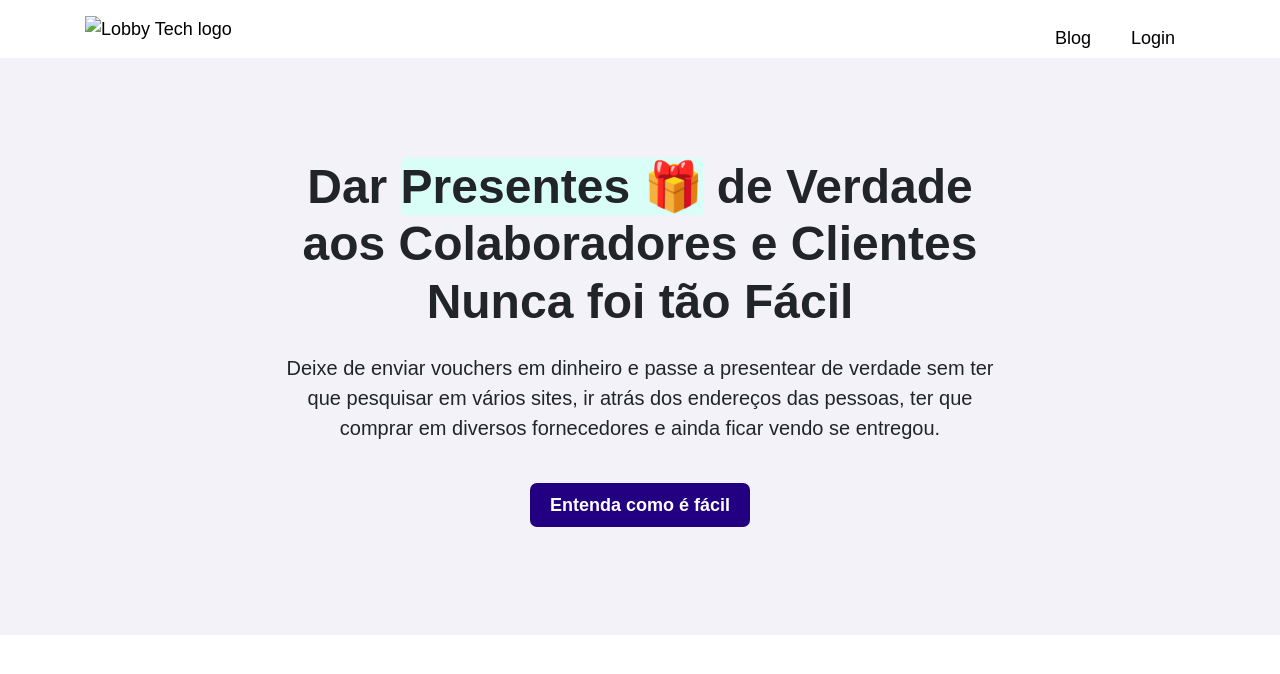
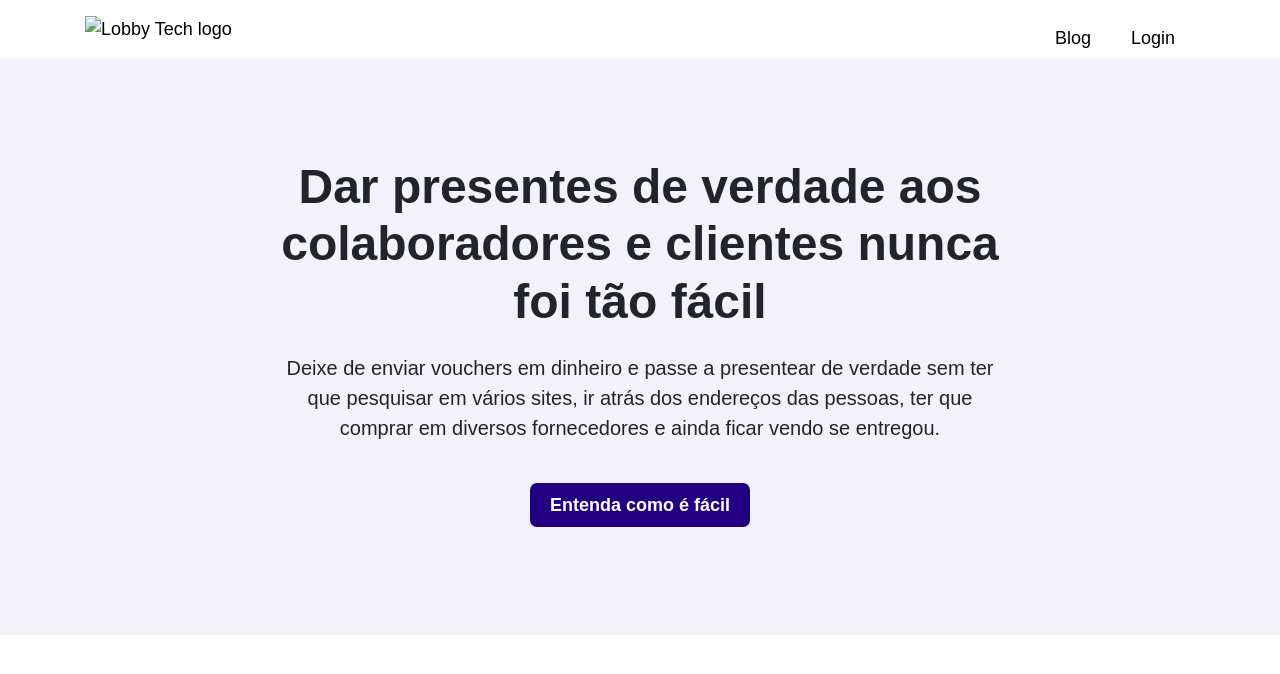
Before and after one commit to lobby-tech/lobby.tech, a Jekyll site: the page built from presentes.html, in a window 1280 px wide and 900 px high. Shown: the top 674 px of the window. Built offline with Jekyll 4.4.1, drawn with Linux system fonts in a browser that asks for light colours; a script that is not in the unit is left out; some of the changed text lies outside the part shown.

Commit message:
Updated site

```diff
--- a/_layouts/home-marketplace.html
+++ b/_layouts/home-marketplace.html
@@ -62,14 +62,10 @@
             <p><a href="/"><img src="/assets/images/lobby-logo-rodape.png" alt="Lobby Tech logo"></a></p>
             <br>
             <p>Seu parceiro ideal para criar experiências memoráveis para colaboradores, clientes e parceiros</p>
-            <p><b>vendas@lobby.tech</b></p>
+            <p><b>contato@lobby.tech</b></p>
             <p>
               <a target="_blank" href="https://www.facebook.com/lobbytecnologia/">
                 <img width="32" src="/assets/images/icons/Facebook.png" alt="Facebook">
-              </a>
-              &nbsp;
-              <a target="_blank" class="js-ga4-wa-btn-site" href="https://api.whatsapp.com/send?phone=551151998230&text=Oi, gostaria mais informações da solução da Lobby.">
-                <img width="32" src="/assets/images/icons/WhatsApp.png" alt="WhattsApp">
               </a>
               &nbsp;
               <a target="_blank" href="https://www.linkedin.com/company/lobbytech/">
--- a/presentes.html
+++ b/presentes.html
@@ -8,8 +8,7 @@ layout: home-marketplace
     <div class="row">
       <div class="col-12 col-lg-8 offset-lg-2">
         <h1 class="font--xxl">
-          Dar <span class="text-highlight" style="display:inline-block;white-space:pre;">Presentes 🎁</span>
-          de Verdade aos Colaboradores e Clientes Nunca foi tão Fácil
+          Dar presentes de verdade aos colaboradores e clientes nunca foi tão fácil
         </h1>
         <h2 class="font--md">
           Deixe de enviar vouchers em dinheiro e passe a presentear de verdade sem ter que pesquisar em vários sites, ir atrás dos endereços das pessoas, ter que comprar em diversos fornecedores e ainda ficar vendo se entregou.
```
